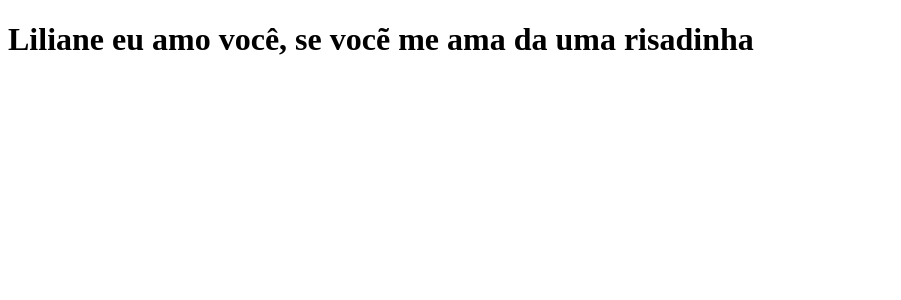
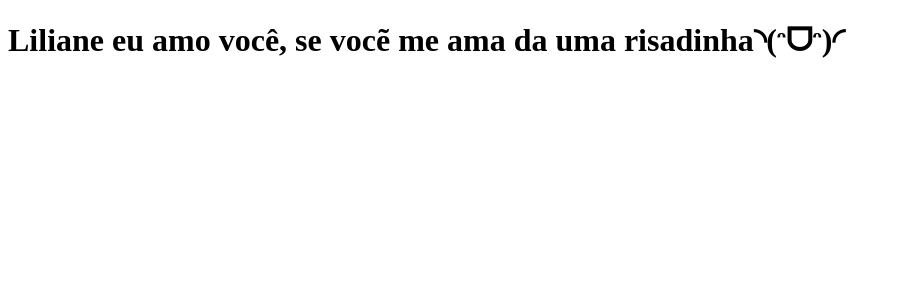
Before and after one commit to wederson77/clone-tabnews, a Next.js app: page / in a window 1280 px wide. Shown: the top 300 px of the page, without its empty margins (0-901 px from the left). Built offline with nearby package versions, Linux system fonts and the light colour scheme.

Commit message:
modifica a frase

```diff
--- a/pages/index.js
+++ b/pages/index.js
@@ -1,5 +1,5 @@
 function Home(){
-  return <h1>Liliane eu amo você, se vocẽ me ama da uma risadinha</h1>
+  return <h1>Liliane eu amo você, se vocẽ me ama da uma risadinha◝(ᵔᗜᵔ)◜</h1>
 }
 
 export default Home;
```
